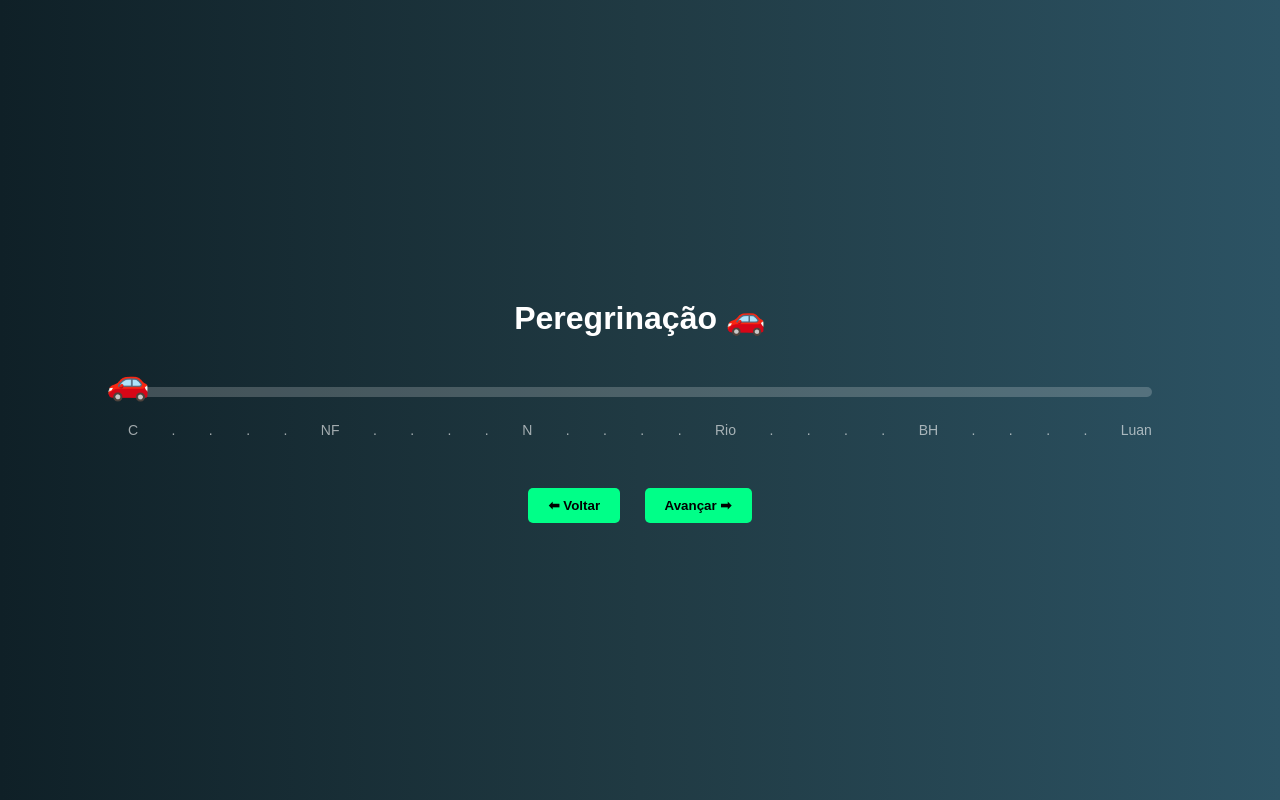
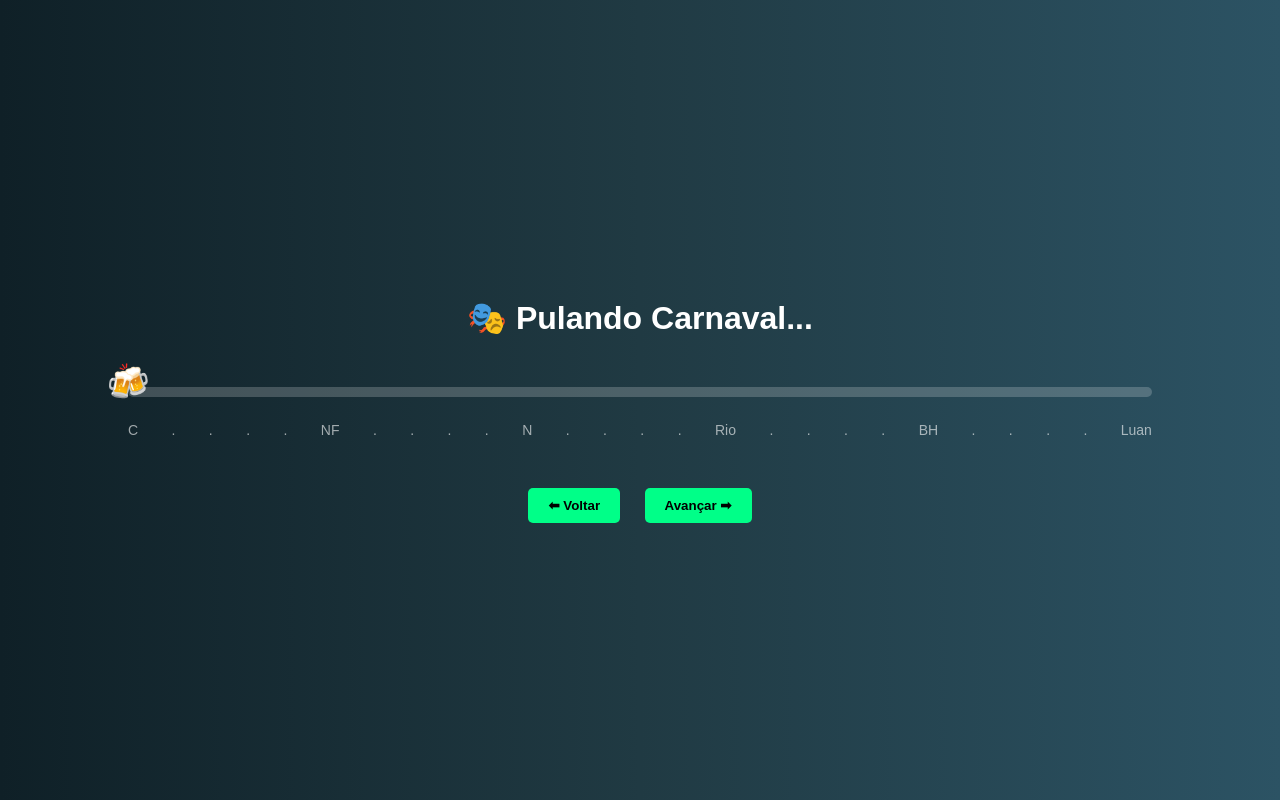
Before and after one commit to caiorondow/via-sacra, a plain HTML site: page index.html in a window 1280 px wide. Drawn offline with Linux system fonts and the light colour scheme; no server answers.

Commit message:
Update index.html

```diff
--- a/index.html
+++ b/index.html
@@ -84,11 +84,11 @@ button {
 
 <body>
 
-<h1>Peregrinação 🚗</h1>
+<h1>🎭 Pulando Carnaval...</h1>
 
 <div class="progress-container">
     <div class="progress-bar" id="progress"></div>
-    <div class="car" id="car">🚗</div>
+    <div class="car" id="car">🍻</div>
 </div>
 
 <div class="checkpoints" id="checkpoints"></div>
@@ -160,8 +160,8 @@ async function previous() {
     }
 }
 
-window.next = next;
-window.previous = previous;
+//window.next = next;
+//window.previous = previous;
 
 </script>
 
```
